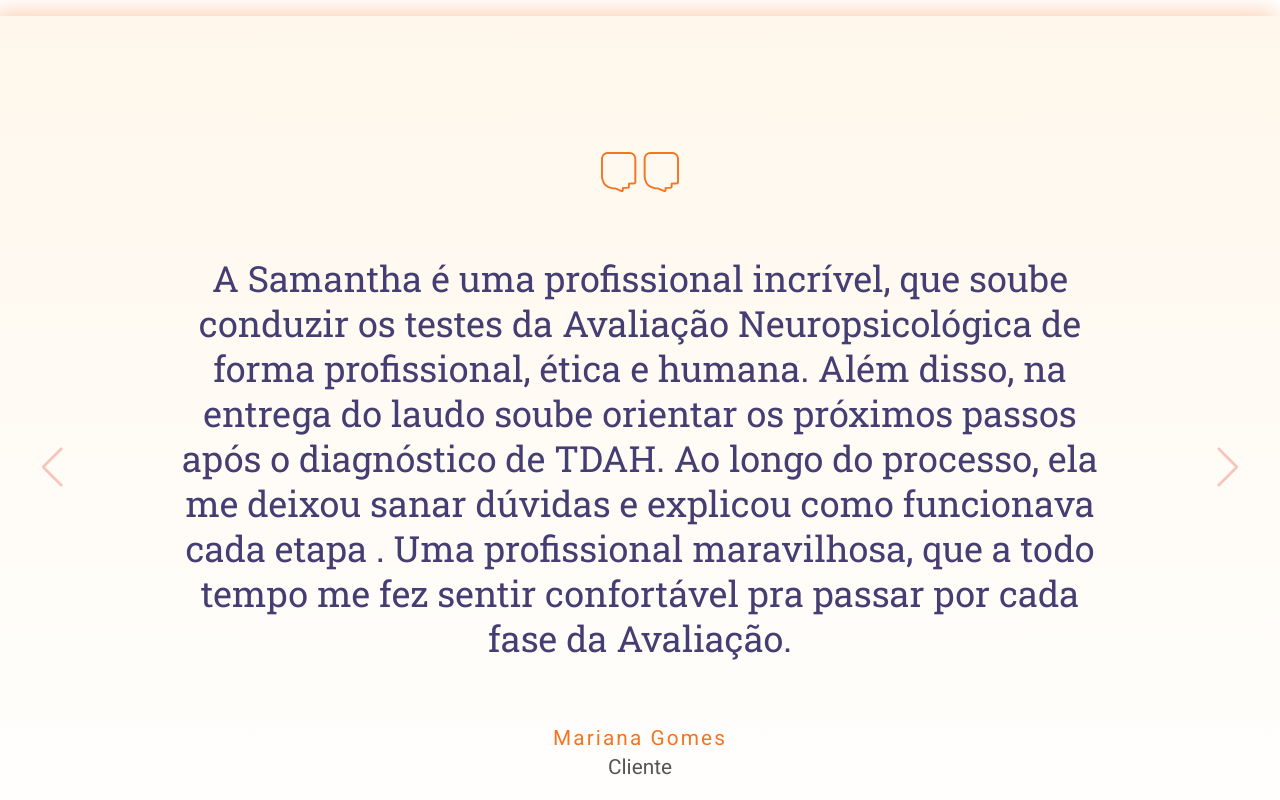
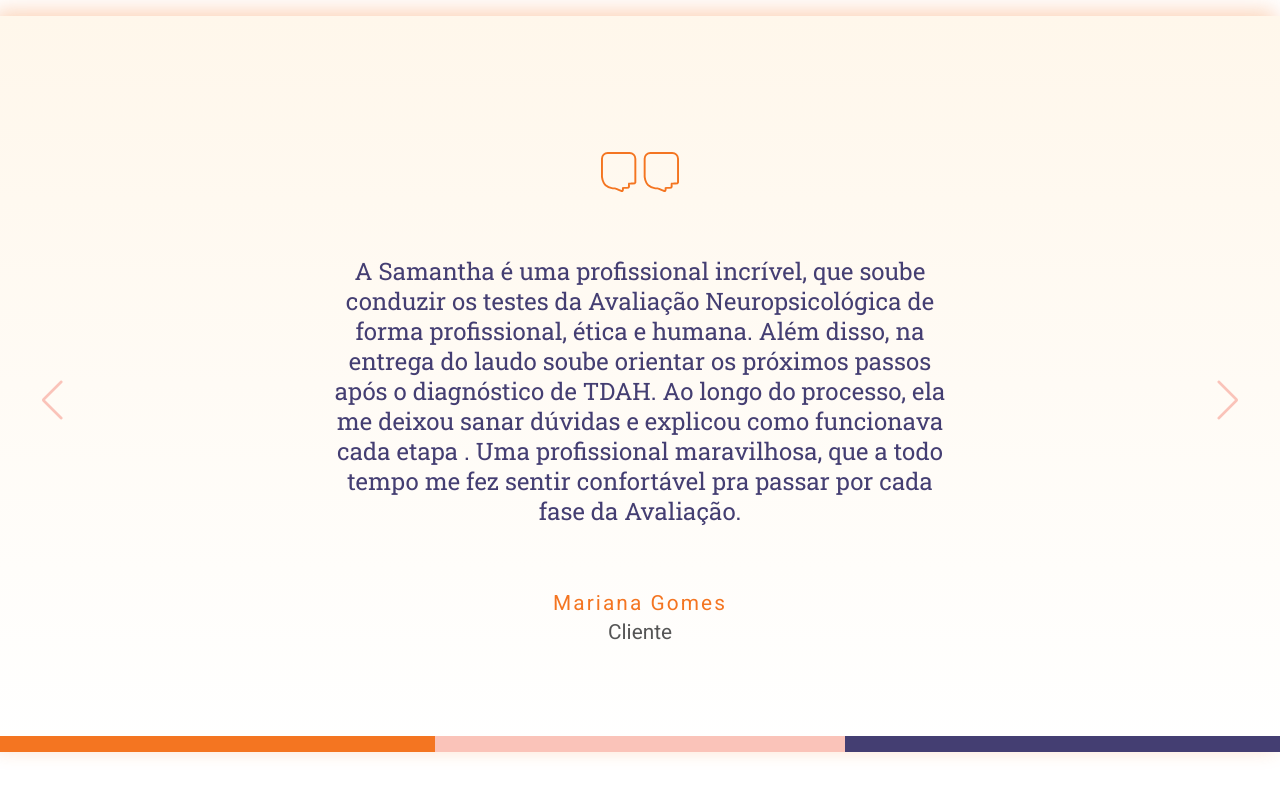
Before and after one commit to RafaelLimaC/astro-psico, an Astro site: page / in a window 1280 px wide. Shown: the part 3380-4180 px from the top of the page. Built offline with nearby package versions, Linux system fonts and the light colour scheme; Astro itself is replaced by a stand-in of ours.

Commit message:
fix: depoimentos

```diff
--- a/src/components/Depoimentos.astro
+++ b/src/components/Depoimentos.astro
@@ -7,7 +7,7 @@
   <div class="swiper swiper-container">
     <div class="swiper-wrapper">
       <div class="swiper-slide">
-        <div class="swiper-content">
+        <div class="swiper-content first">
           <img src="/aspas-swiper.svg" alt="Aspas" />
           <p>
             A Samantha é uma profissional incrível, que soube conduzir os testes
@@ -52,7 +52,7 @@
         </div>
       </div>
       <div class="swiper-slide">
-        <div class="swiper-content">
+        <div class="swiper-content first">
           <img src="/aspas-swiper.svg" alt="Aspas" />
           <p>
             As consultas foram essenciais na minha vida, principalmente por ser
@@ -68,7 +68,7 @@
         </div>
       </div>
       <div class="swiper-slide">
-        <div class="swiper-content">
+        <div class="swiper-content first">
           <img src="/aspas-swiper.svg" alt="Aspas" />
           <p>
             Atendimento perfeito, desde a primeira vez fez com que eu me
@@ -84,7 +84,7 @@
         </div>
       </div>
       <div class="swiper-slide">
-        <div class="swiper-content">
+        <div class="swiper-content first">
           <img src="/aspas-swiper.svg" alt="Aspas" />
           <p>
             Tenho profundo carinho pela memória das minha sessões com Samantha.
@@ -118,6 +118,10 @@
     padding: 1rem 2.5rem;
     width: 100%;
     max-width: 76.25rem;
+  }
+
+  .swiper-wrapper {
+    align-items: center;
   }
 
   .swiper-slide {
@@ -165,6 +169,18 @@
           color: var(--color-dark);
         }
       }
+
+      &.first {
+        p {
+          font-size: 1rem;
+          font-weight: 400;
+          line-height: 1.25;
+          color: var(--accent-blue);
+          text-align: center;
+          max-width: 45ch;
+          font-family: var(--ff-roboto-slab);
+        }
+      }
     }
   }
 
@@ -180,6 +196,12 @@
 
           p {
             font-size: 2.25rem;
+          }
+
+          &.first {
+            p {
+              font-size: 1.5rem;
+            }
           }
         }
       }
```
